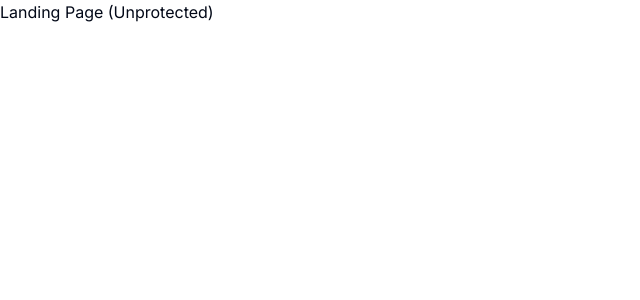
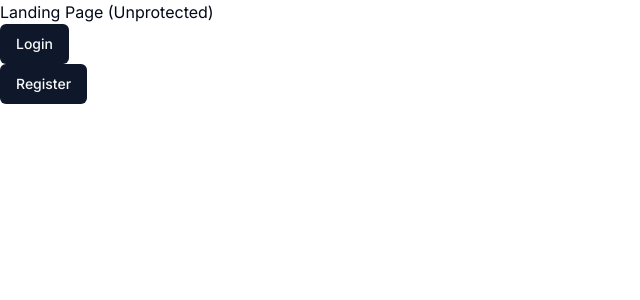
Before and after one commit to Seavleu/AI-Platform, a Next.js app: page / in a window 1280 px wide. Shown: the top 300 px of the page, without its empty margins (0-640 px from the left). Built offline with nearby package versions, Linux system fonts and the light colour scheme.

Commit message:
Infinit Redirect Loop Fixed

```diff
--- a/app/(auth)/(routes)/sign-in/[[...sign-in]]/page.tsx
+++ b/app/(auth)/(routes)/sign-in/[[...sign-in]]/page.tsx
@@ -1,10 +1,8 @@
+import { SignIn } from '@clerk/nextjs'
 import React from 'react'
-import { SignIn } from "@clerk/nextjs";
 
 const page = () => {
-  return (
-    <SignIn />
-  )
+   return <SignIn />;
 }
 
 export default page
--- a/app/(dashboard)/(routes)/dashboard/page.tsx
+++ b/app/(dashboard)/(routes)/dashboard/page.tsx
@@ -1,11 +1,12 @@
-import React from 'react'
+import { UserProfile } from "@clerk/nextjs"
 
 const page = () => {
   return (
     <div>
-      dashboard page (Protected)
+      <h2>Dashboard (Protected)</h2>
+      <UserProfile  />
     </div>
-  );
+  )
 }
 
 export default page
--- /dev/null
+++ b/app/(dashboard)/layout.tsx
@@ -0,0 +1,17 @@
+import React from 'react'
+
+const Dashboardlayout = ({
+  children
+}: {
+  children: React.ReactNode;
+}) => {
+  return (
+    <div className="h-full relative">
+      <div>
+
+      </div>
+    </div>
+  )
+}
+
+export default Dashboardlayout
--- a/app/(landing)/page.tsx
+++ b/app/(landing)/page.tsx
@@ -1,11 +1,25 @@
-import React from 'react'
+import Link from 'next/link';
+import { Button } from '@/components/ui/button';
+import { UserProfile } from "@clerk/nextjs";
 
 const page = () => {
   return (
     <div>
       Landing Page (Unprotected)
+      <div>
+        <Link href="/sign-in">
+          <Button>Login</Button>
+        </Link>
+      </div>
+      <div>
+        <Link href="/sign-up">
+          <Button>Register</Button>
+        </Link>
+      </div>
+      {/* <UserProfile /> */}
+
     </div>
-  )
+  );
 }
 
 export default page
```
Also changed, not shown: app/(auth)/(routes)/sign-up/[[...sign-up]]/page.tsx (+2 -6 lines), app/(auth)/layout.tsx (+5 -10 lines), 1 other file (tests, documents, lock files or other folders).
